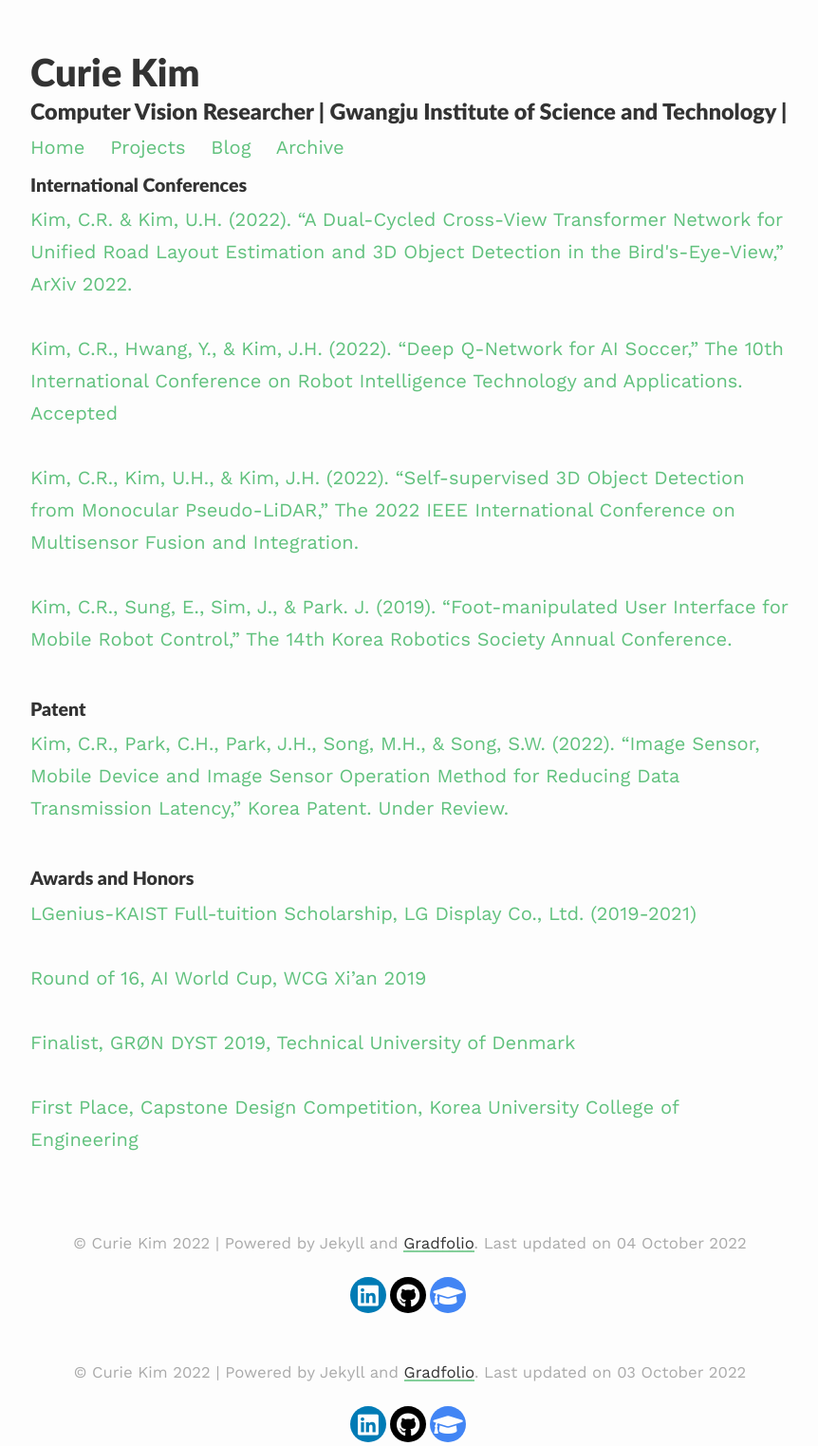
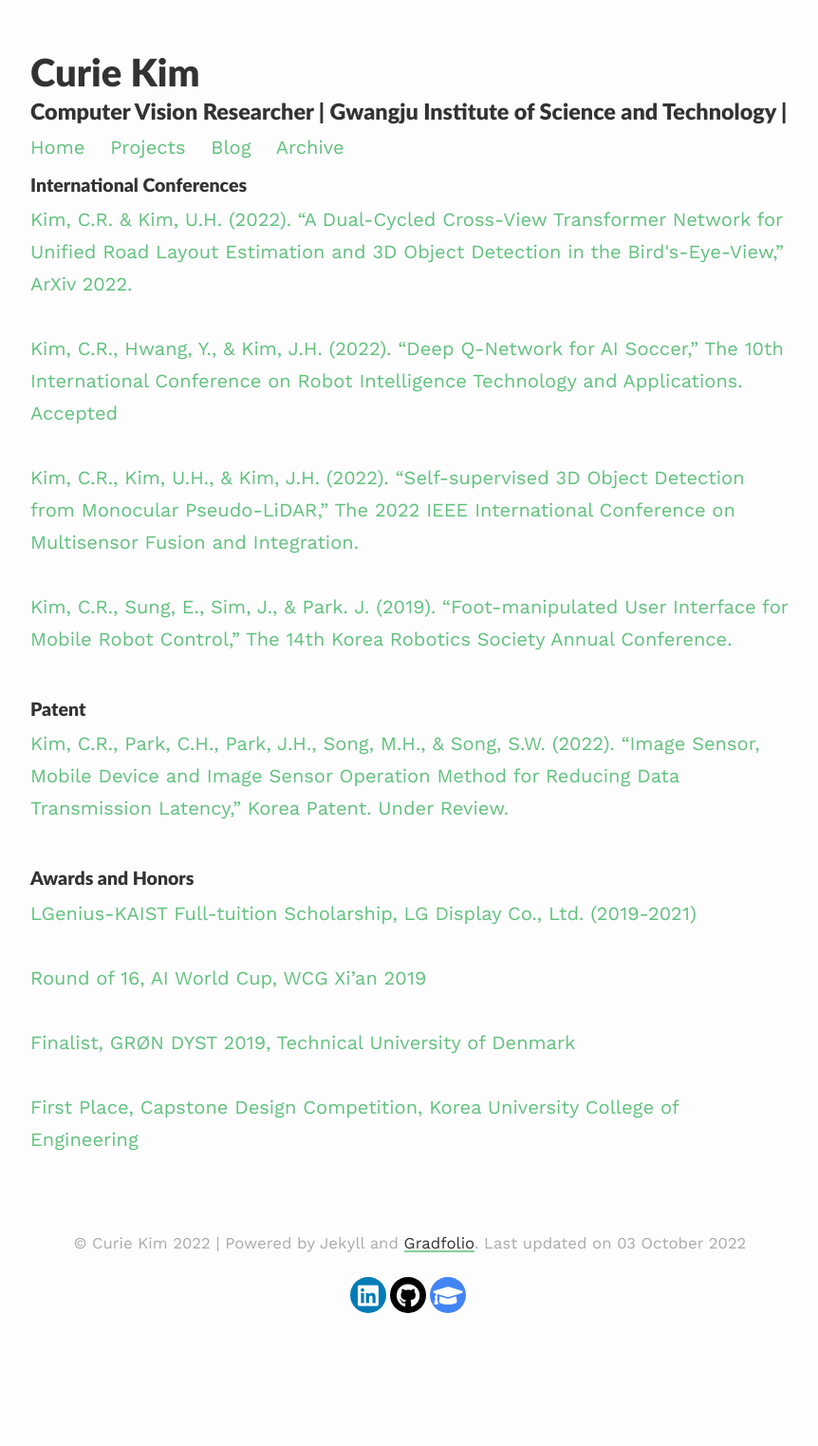
Before and after one commit to curie3170/curie3170.github.io, a Jekyll site: the page built from archive.html, in a window 1280 px wide. Shown: the whole page at 95% size, without its empty margins (208-1070 px from the left). Built offline with Jekyll 4.4.1, drawn with Linux system fonts in a browser that asks for light colours; nearby versions of some CDN libraries; after the commit the page ends 1387 px from its top, so only the background shows below that.

Commit message:
remove logo

```diff
--- a/archive.html
+++ b/archive.html
@@ -23,25 +23,3 @@ title: Archive
 
 
 </div>
-
-            </article>
-        </main>
-
-        <footer>
-          <p class="copy">
-            <small> © Curie Kim 2022
-                    | Powered by Jekyll and
-                    <a target="_blank" href="https://github.com/jitinnair1/gradfolio/" rel="noopener noreferrer">Gradfolio</a>.
-                    Last updated on 04 October 2022
-            </small>
-          </p>
-
-        <div class="rounded-social-buttons">
-<a title="" class="social-button linkedin" href="https://www.linkedin.com/in/https://www.linkedin.com/in/curie-kim-219a78190/" itemprop="sameAs" target="_blank" rel="noopener noreferrer">
-<i class="fab fa-linkedin"></i>
-</a><a title="" class="social-button github" href="https://www.github.com/https://github.com/curie3170" itemprop="sameAs" target="_blank" rel="noopener noreferrer">
-<i class="fab fa-github"></i>
-</a><a title="" class="social-button google" itemprop="sameAs" href="https://scholar.google.com/https://scholar.google.com/citations?user=DN1ps7wAAAAJ" target="_blank" rel="noopener noreferrer">
-<i class="fa fa-graduation-cap"></i>
-</a>
-</div>
```
